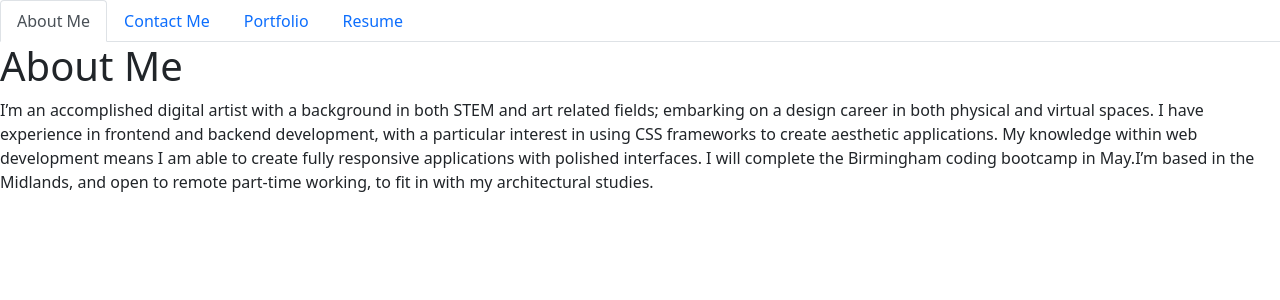
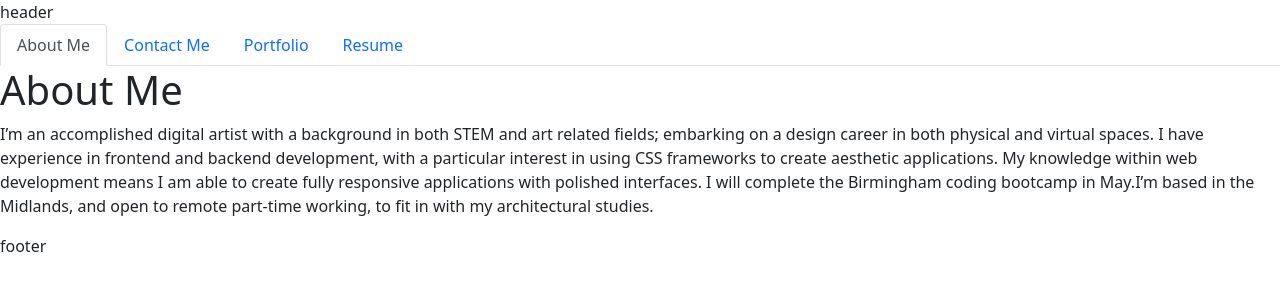
Before and after one commit to LisaCR01/React-Portfolio, a React (Create React App) app: page / in a window 1280 px wide. Shown: the top 300 px of the page. Built offline with nearby package versions, Linux system fonts and the light colour scheme.

Commit message:
added header and footer

```diff
--- a/src/App.js
+++ b/src/App.js
@@ -1,6 +1,16 @@
 import React from "react";
 import PortfolioContainer from "./components/PortfolioContainer";
+import Header from './components/Header';
+import Footer from './components/Footer';
 
-const App = () => <PortfolioContainer />;
+function App() {
+    return (
+      <div>
+        <Header />
+        < PortfolioContainer/>
+        <Footer />
+      </div>
+    );
+  }
 
 export default App;
--- a/src/components/Footer.js
+++ b/src/components/Footer.js
@@ -0,0 +1,11 @@
+import React from 'react';
+
+function Footer() {
+  return (
+    <div>
+       footer
+    </div>
+  );
+}
+
+export default Footer;
--- a/src/components/Header.js
+++ b/src/components/Header.js
@@ -0,0 +1,11 @@
+import React from 'react';
+
+function Header() {
+  return (
+    <div>
+       header
+    </div>
+  );
+}
+
+export default Header;
--- a/src/components/pages/Contact.js
+++ b/src/components/pages/Contact.js
@@ -0,0 +1,9 @@
+import React from 'react';
+
+export default function Contact() {
+  return (
+    <div>
+        contact
+    </div>
+  );
+}
--- a/src/components/pages/Portfolio.js
+++ b/src/components/pages/Portfolio.js
@@ -1,12 +1,9 @@
 import React from 'react';
 
-export default function AboutMe() {
+export default function Portfolio() {
   return (
     <div>
-      <h1>About Me</h1>
-      <p>
-      I’m an accomplished digital artist with a background in both STEM and art related fields; embarking on a design career in both physical and virtual spaces. I have experience in frontend and backend development, with a particular interest in using CSS frameworks to create aesthetic applications. My knowledge within web development means I am able to create fully responsive applications with polished interfaces. I will complete the Birmingham coding bootcamp in May.I’m based in the Midlands, and open to remote part-time working, to fit in with my architectural studies.
-      </p>
+        portfolio
     </div>
   );
 }
--- a/src/components/pages/Resume.js
+++ b/src/components/pages/Resume.js
@@ -0,0 +1,9 @@
+import React from 'react';
+
+export default function Resume() {
+  return (
+    <div>
+        resume
+    </div>
+  );
+}
--- /dev/null
+++ b/src/components/utils/helpers.js
@@ -0,0 +1,4 @@
+export function validateEmail(email) {
+    const re = /^(([^<>()[\]\\.,;:\s@"]+(\.[^<>()[\]\\.,;:\s@"]+)*)|(".+"))@((\[[0-9]{1,3}\.[0-9]{1,3}\.[0-9]{1,3}\.[0-9]{1,3}\])|(([a-zA-Z\-0-9]+\.)+[a-zA-Z]{2,}))$/;
+    return re.test(String(email).toLowerCase());
+  }
```
Also changed, not shown: 1 other file (tests, documents, lock files or other folders).
